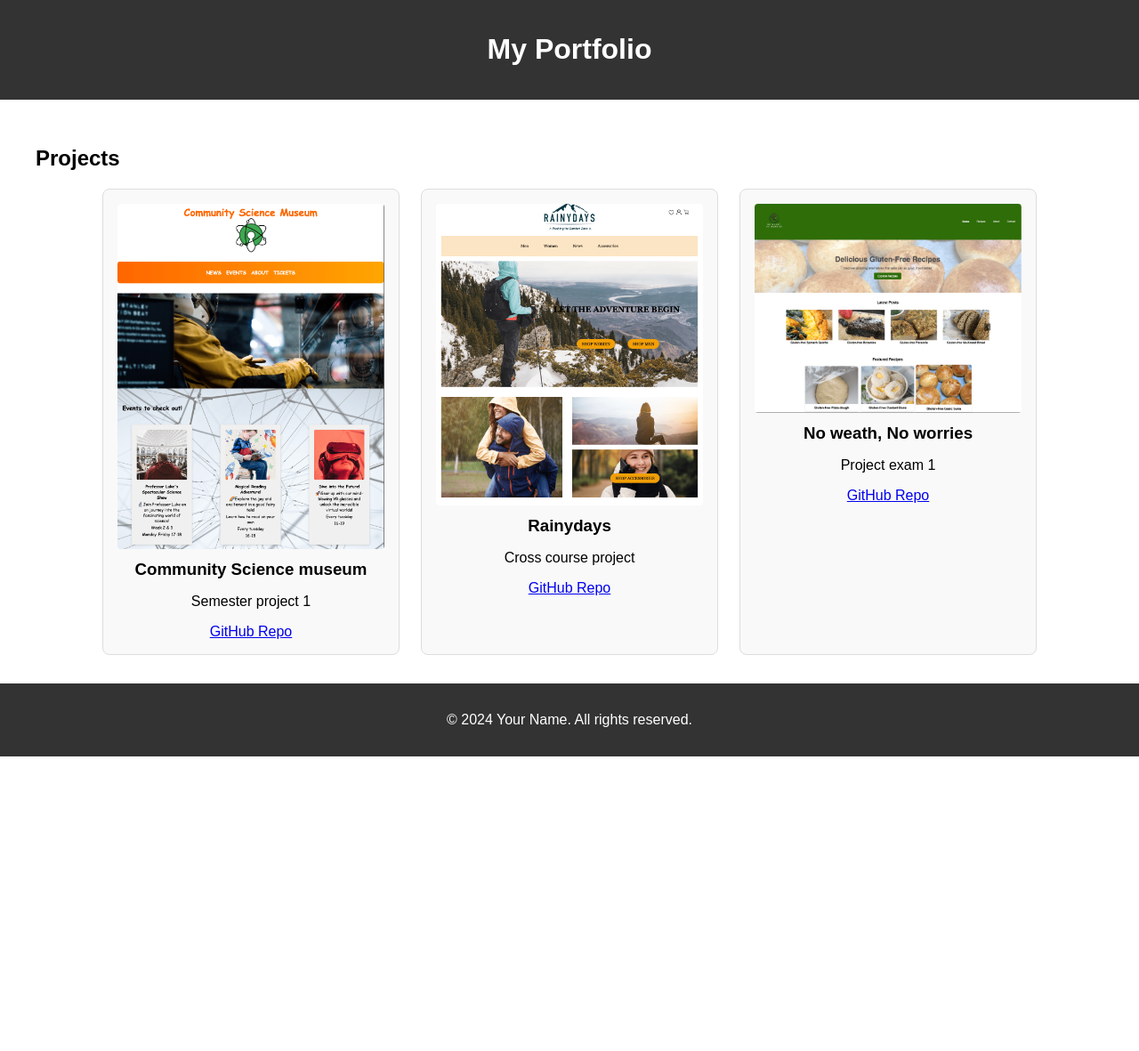
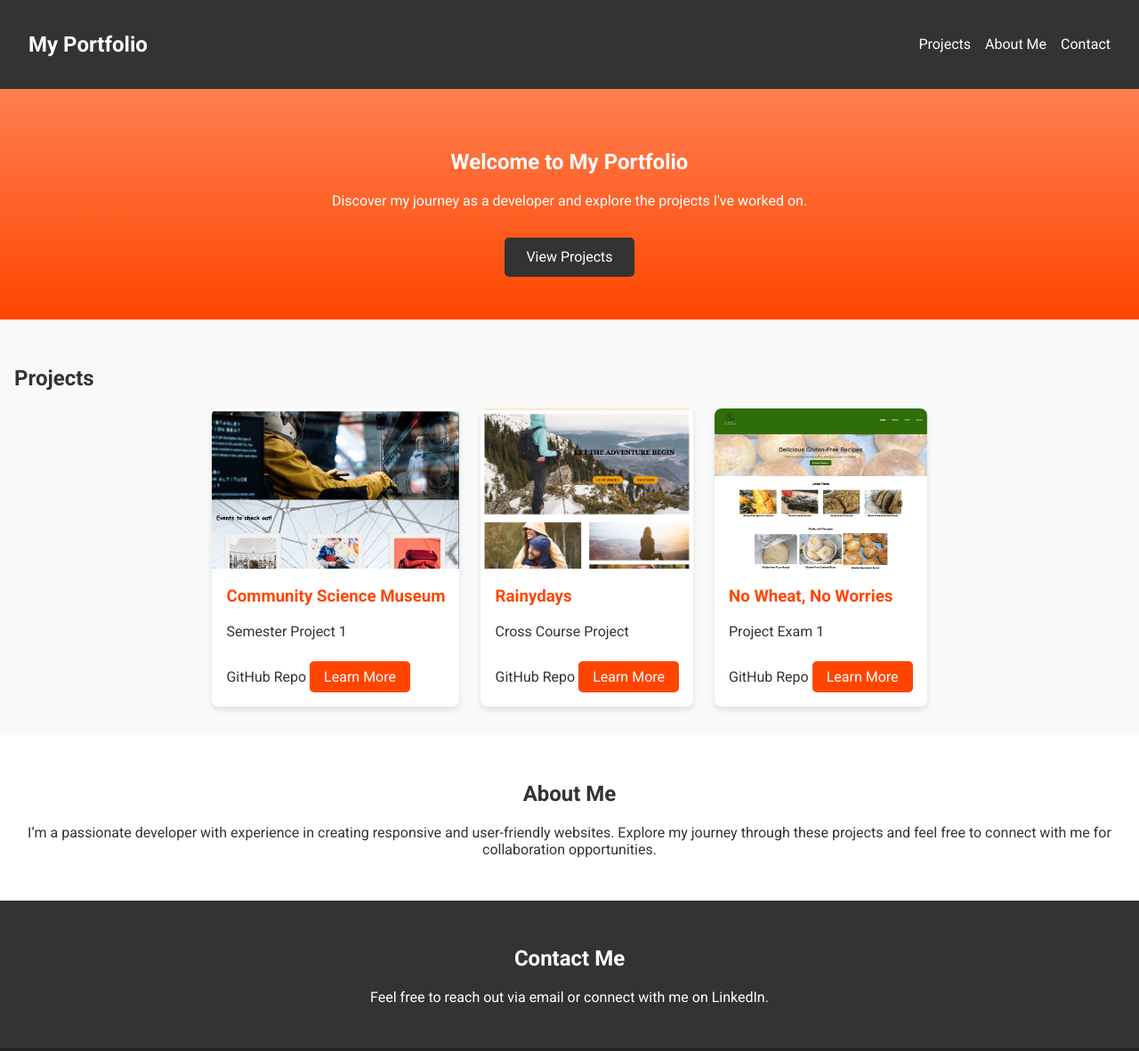
Before and after one commit to JulieKristoffersen/Portofolio, a plain HTML site: page index.html in a window 1280 px wide. Shown: the top 1181 px of the page at 89% size. Before the commit the page ends 850 px from the top, so only its background shows below. Drawn offline with Linux system fonts and the light colour scheme.

Commit message:
basic to start the site

```diff
--- /dev/null
+++ b/css/styles.css
@@ -0,0 +1,137 @@
+body {
+    font-family: 'Roboto', sans-serif;
+    margin: 0;
+    padding: 0;
+    box-sizing: border-box;
+    color: #333;
+}
+
+a {
+    text-decoration: none;
+    color: inherit;
+}
+
+img {
+    max-width: 100%;
+    height: auto;
+}
+
+.navbar {
+    display: flex;
+    justify-content: space-between;
+    align-items: center;
+    padding: 1rem 2rem;
+    background-color: #333;
+    color: white;
+}
+
+.nav-links {
+    list-style: none;
+    display: flex;
+    gap: 1rem;
+}
+
+.nav-links a {
+    color: white;
+    transition: color 0.3s;
+}
+
+.nav-links a:hover {
+    color: #ff7f50;
+}
+
+.hero {
+    text-align: center;
+    padding: 3rem 1rem;
+    background: linear-gradient(to bottom, #ff7f50, #ff4500);
+    color: white;
+}
+
+.hero .btn {
+    display: inline-block;
+    margin-top: 1rem;
+    padding: 0.8rem 1.5rem;
+    background-color: #333;
+    color: white;
+    border-radius: 5px;
+    transition: background 0.3s;
+}
+
+.hero .btn:hover {
+    background-color: #444;
+}
+
+.projects {
+    padding: 2rem 1rem;
+    background-color: #f9f9f9;
+}
+
+.project-cards {
+    display: flex;
+    gap: 1.5rem;
+    flex-wrap: wrap;
+    justify-content: center;
+}
+
+.card {
+    background-color: white;
+    border-radius: 8px;
+    box-shadow: 0 4px 6px rgba(0, 0, 0, 0.1);
+    overflow: hidden;
+    max-width: 300px;
+    transition: transform 0.3s;
+}
+
+.card:hover {
+    transform: translateY(-10px);
+}
+
+.card img {
+    width: 100%;
+    height: 180px;
+    object-fit: cover;
+}
+
+.card-content {
+    padding: 1rem;
+}
+
+.card-content h3 {
+    margin-top: 0;
+    color: #ff4500;
+}
+
+.card-content .btn {
+    display: inline-block;
+    margin-top: 0.5rem;
+    padding: 0.5rem 1rem;
+    background-color: #ff4500;
+    color: white;
+    border-radius: 5px;
+    transition: background 0.3s;
+}
+
+.card-content .btn:hover {
+    background-color: #ff7f50;
+}
+
+.about {
+    padding: 2rem 1rem;
+    text-align: center;
+    background-color: white;
+}
+
+.contact {
+    padding: 2rem 1rem;
+    background-color: #333;
+    color: white;
+    text-align: center;
+}
+
+footer {
+    text-align: center;
+    padding: 1rem;
+    background-color: #222;
+    color: white;
+    font-size: 0.9rem;
+}
--- a/index.html
+++ b/index.html
@@ -4,35 +4,65 @@
     <meta charset="UTF-8">
     <meta name="viewport" content="width=device-width, initial-scale=1.0">
     <title>My Portfolio</title>
-    <link rel="stylesheet" href="styles.css">
+    <link rel="stylesheet" href="css/styles.css">
+    <link href="https://fonts.googleapis.com/css2?family=Roboto:wght@400;700&display=swap" rel="stylesheet">
 </head>
 <body>
     <header>
-        <h1>My Portfolio</h1>
+        <nav class="navbar">
+            <h1 class="logo"><a href="#">My Portfolio</a></h1>
+            <ul class="nav-links">
+                <li><a href="#projects">Projects</a></li>
+                <li><a href="#about">About Me</a></li>
+                <li><a href="#contact">Contact</a></li>
+            </ul>
+        </nav>
+        <section class="hero">
+            <h2>Welcome to My Portfolio</h2>
+            <p>Discover my journey as a developer and explore the projects I've worked on.</p>
+            <a href="#projects" class="btn">View Projects</a>
+        </section>
     </header>
     <main>
-        <section class="projects">
+        <section id="projects" class="projects">
             <h2>Projects</h2>
             <div class="project-cards">
                 <div class="card">
                     <img src="images/csm_homepage.png" alt="Project 1 Screenshot">
-                    <h3>Community Science museum</h3>
-                    <p>Semester project 1</p>
-                    <a href="https://github.com/JulieKristoffersen/Community-Science-Museum" target="_blank">GitHub Repo</a>
+                    <div class="card-content">
+                        <h3>Community Science Museum</h3>
+                        <p>Semester Project 1</p>
+                        <a href="https://github.com/JulieKristoffersen/Community-Science-Museum" target="_blank">GitHub Repo</a>
+                        <a href="project1.html" class="btn">Learn More</a>
+                    </div>
                 </div>
                 <div class="card">
                     <img src="images/rainydays_homepage.png" alt="Project 2 Screenshot">
-                    <h3>Rainydays</h3>
-                    <p>Cross course project</p>
-                    <a href="https://github.com/JulieKristoffersen/Course-Assignment-Rainydays" target="_blank">GitHub Repo</a>
+                    <div class="card-content">
+                        <h3>Rainydays</h3>
+                        <p>Cross Course Project</p>
+                        <a href="https://github.com/JulieKristoffersen/Course-Assignment-Rainydays" target="_blank">GitHub Repo</a>
+                        <a href="project2.html" class="btn">Learn More</a>
+                    </div>
                 </div>
                 <div class="card">
                     <img src="images/nwnw_hompage.png" alt="Project 3 Screenshot">
-                    <h3>No weath, No worries</h3>
-                    <p>Project exam 1</p>
-                    <a href="https://github.com/JulieKristoffersen/Exam1-No-Wheat-No-Worries" target="_blank">GitHub Repo</a>
+                    <div class="card-content">
+                        <h3>No Wheat, No Worries</h3>
+                        <p>Project Exam 1</p>
+                        <a href="https://github.com/JulieKristoffersen/Exam1-No-Wheat-No-Worries" target="_blank">GitHub Repo</a>
+                        <a href="project3.html" class="btn">Learn More</a>
+                    </div>
                 </div>
             </div>
+        </section>
+        <section id="about" class="about">
+            <h2>About Me</h2>
+            <p>I’m a passionate developer with experience in creating responsive and user-friendly websites. Explore my journey through these projects and feel free to connect with me for collaboration opportunities.</p>
+        </section>
+        <section id="contact" class="contact">
+            <h2>Contact Me</h2>
+            <p>Feel free to reach out via <a href="mailto:julnys51546@stud.noroff.no">email</a> or connect with me on <a href="https://www.linkedin.com/in/julie-nk" target="_blank">LinkedIn</a>.</p>
         </section>
     </main>
     <footer>
--- a/styles.css
+++ /dev/null
@@ -1,59 +0,0 @@
-body {
-    font-family: Arial, sans-serif;
-    margin: 0;
-    padding: 0;
-}
-
-header {
-    background-color: #333;
-    color: white;
-    padding: 1rem;
-    text-align: center;
-}
-
-main {
-    padding: 2rem;
-}
-
-.projects {
-    max-width: 1200px;
-    margin: 0 auto;
-}
-
-.project-cards {
-    display: flex;
-    flex-wrap: wrap;
-    gap: 1.5rem;
-    justify-content: center;
-}
-
-.card {
-    background: #f9f9f9;
-    border: 1px solid #ddd;
-    border-radius: 8px;
-    max-width: 300px;
-    padding: 1rem;
-    text-align: center;
-    transition: transform 0.3s ease, box-shadow 0.3s ease;
-}
-
-.card:hover {
-    transform: translateY(-5px);
-    box-shadow: 0 5px 15px rgba(0, 0, 0, 0.2);
-}
-
-.card img {
-    max-width: 100%;
-    border-radius: 4px;
-}
-
-.card h3 {
-    margin: 0.5rem 0;
-}
-
-footer {
-    background-color: #333;
-    color: white;
-    padding: 1rem;
-    text-align: center;
-}
```
